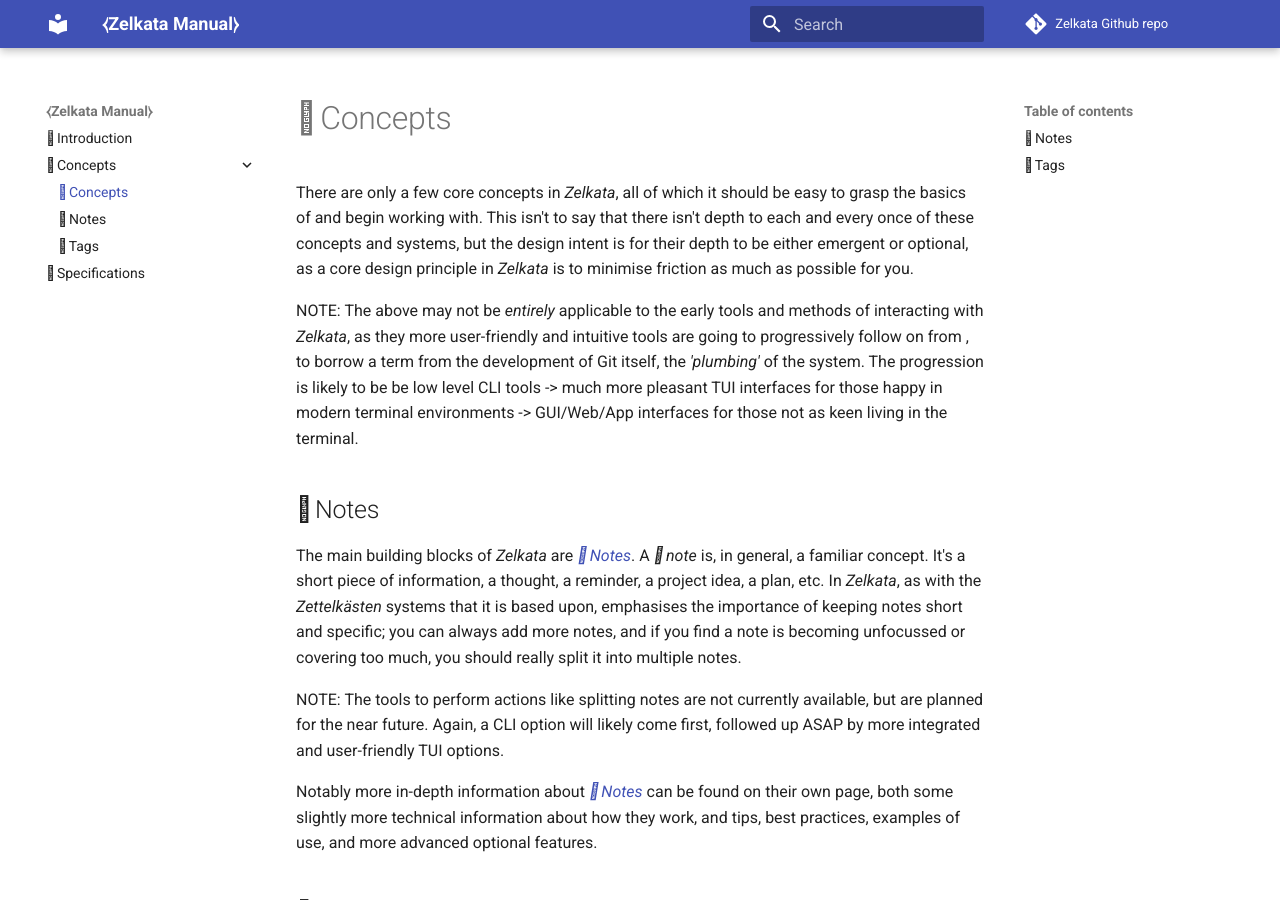
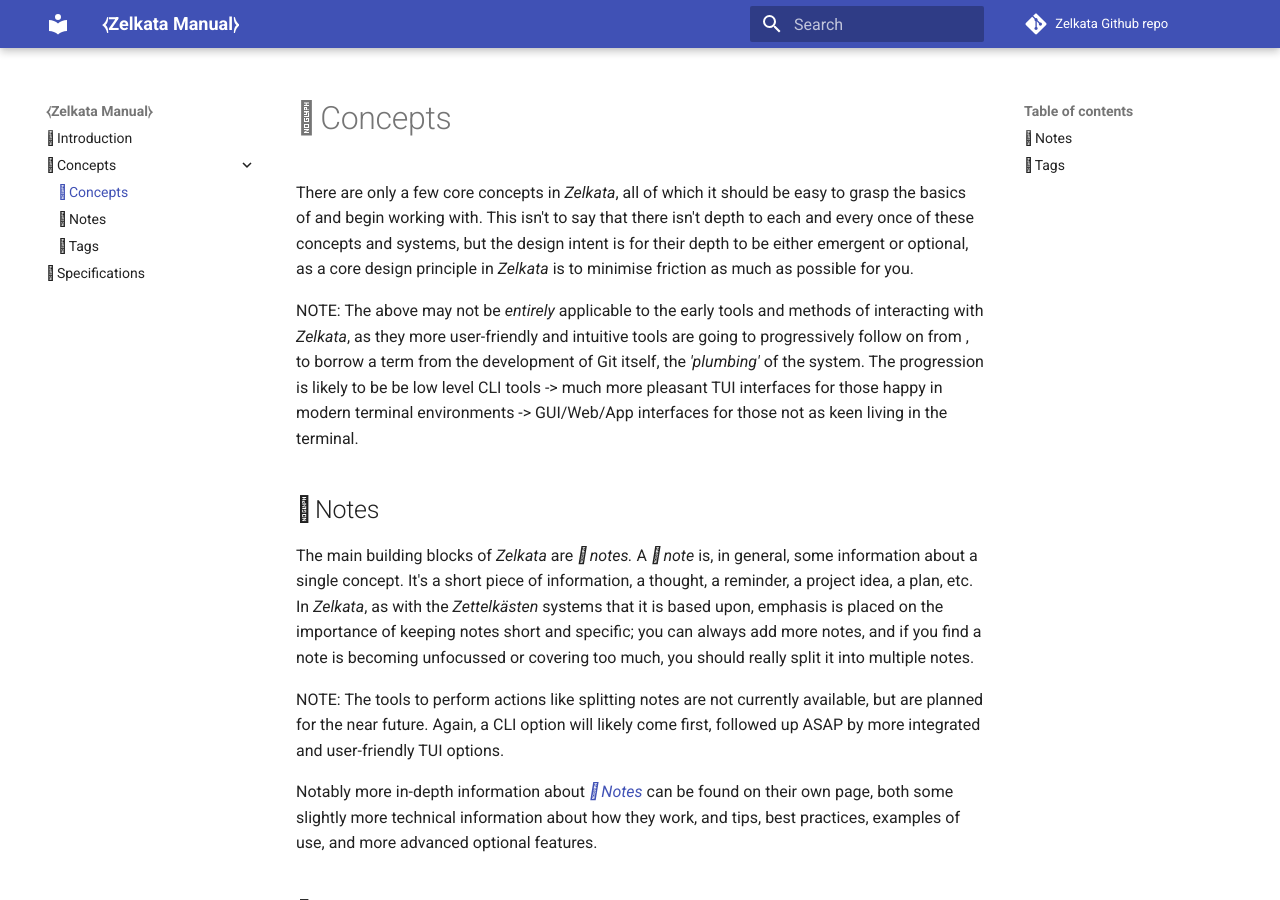
Before and after one commit to Omnikron13/zelkata, an MkDocs documentation site: the page built from docs/concepts/index.md, in a window 1280 px wide and 900 px high. Built offline with MkDocs 1.6.1 and Material for MkDocs 9.7.7, drawn with Linux system fonts in a browser that asks for light colours; comment, search, counter and statistics services are not loaded.

Commit message:
docs: add super early draft of concetps/notes.md

```diff
--- a/docs/concepts/index.md
+++ b/docs/concepts/index.md
@@ -17,12 +17,12 @@ not as keen living in the terminal.
 󰭷 Notes
 -------
 
-The main building blocks of _Zelkata_ are [_󰭷 Notes_](concepts/notes.md).
-A _󰭷 note_ is, in general, a familiar concept.
+The main building blocks of _Zelkata_ are _󰭷 notes._
+A _󰭷 note_ is, in general, some information about a single concept.
 It's a short piece of information, a thought, a reminder, a project idea, a plan, etc.
-In _Zelkata_, as with the _Zettelkästen_ systems that it is based upon, emphasises the importance of keeping notes
-short and specific; you can always add more notes, and if you find a note is becoming unfocussed or covering too much,
-you should really split it into multiple notes.
+In _Zelkata_, as with the _Zettelkästen_ systems that it is based upon, emphasis is placed on the importance of keeping
+notes short and specific; you can always add more notes, and if you find a note is becoming unfocussed or covering too
+much, you should really split it into multiple notes.
 
 NOTE: The tools to perform actions like splitting notes are not currently available, but are planned for the near
 future. Again, a CLI option will likely come first, followed up ASAP by more integrated and user-friendly TUI options.
```
